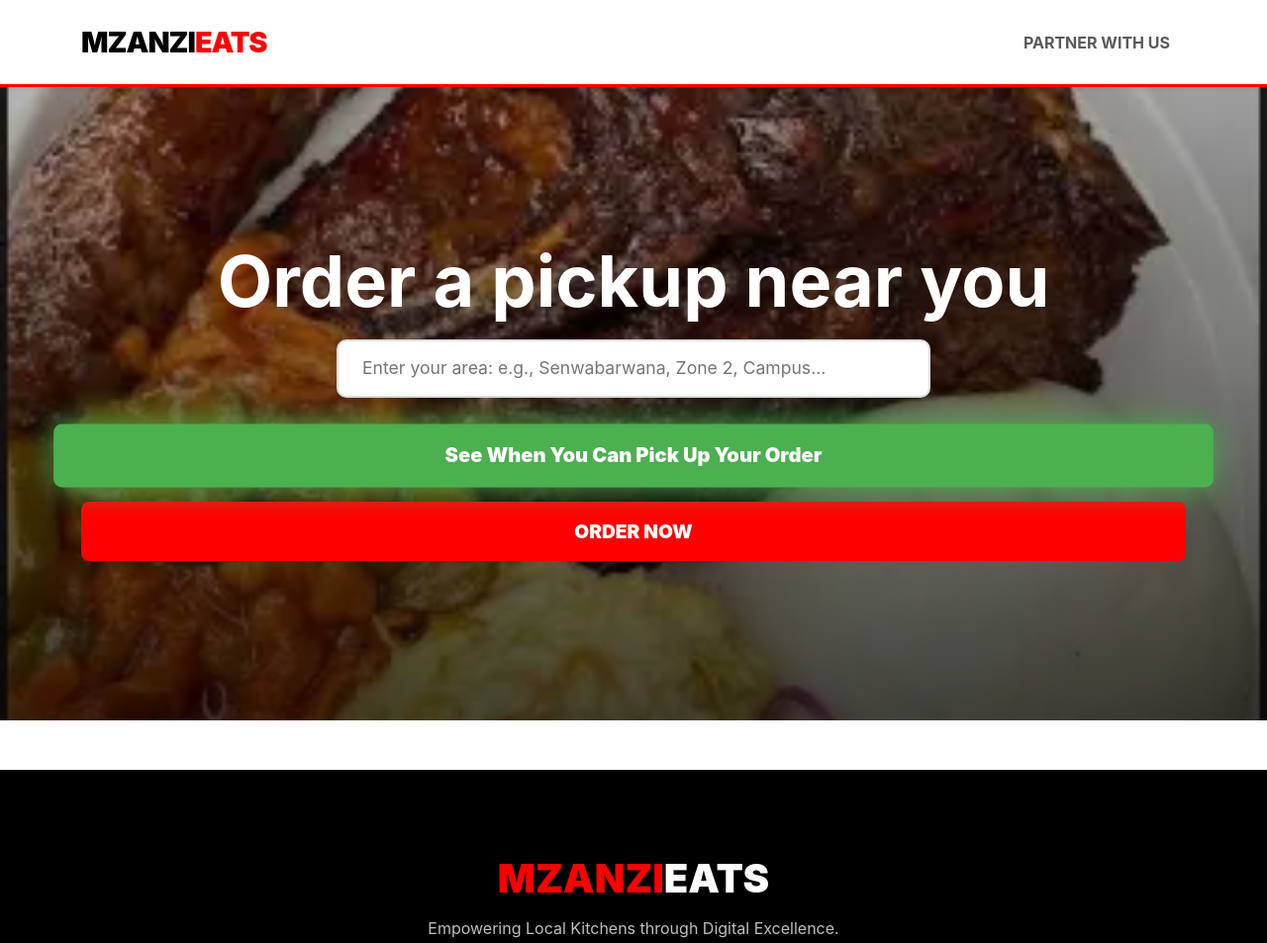
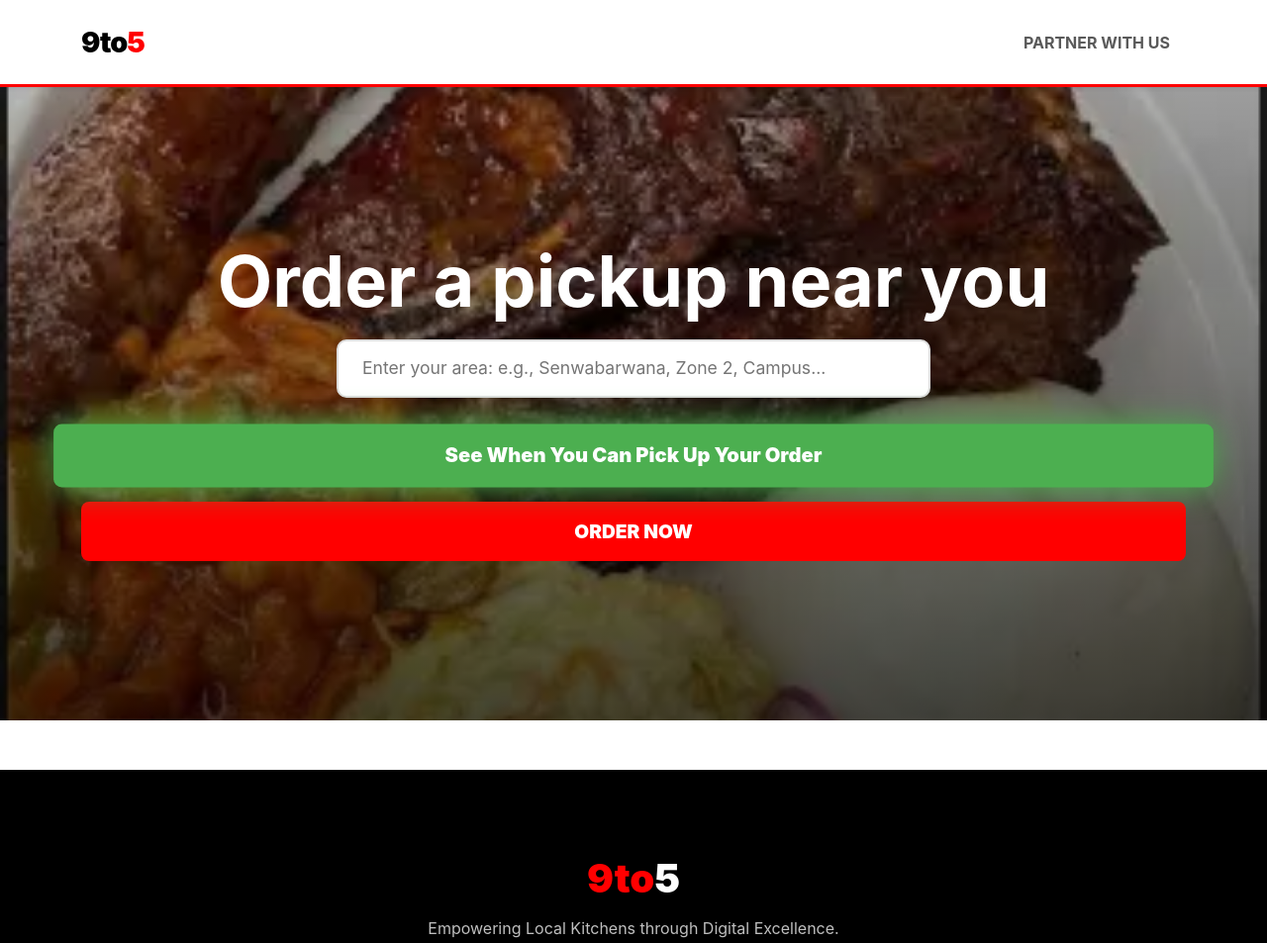
Before and after one commit to Risen199/cooking-hub, a website: page index.html in a window 1280 px wide. Shown: the top 953 px of the page at 99% size. Drawn offline with nearby package versions, Linux system fonts and the light colour scheme.

Commit message:
Fix: Replace Mzanzi Eats with 9to5

```diff
--- a/index.html
+++ b/index.html
@@ -3,7 +3,7 @@
 <head>
   <meta charset="UTF-8" />
   <meta name="viewport" content="width=device-width, initial-scale=1.0"/>
-  <title>Mzanzi Eats — Township Food Delivered</title>
+  <title>9to5 — Township Food Delivered</title>
   <link href="https://cdn.jsdelivr.net/npm/bootstrap@5.3.3/dist/css/bootstrap.min.css" rel="stylesheet" />
   <style>
     :root {
@@ -117,7 +117,7 @@
   <!-- Navigation -->
   <nav class="navbar navbar-expand-lg sticky-top shadow-sm">
     <div class="container">
-      <a class="navbar-brand" href="index.html">MZANZI<span class="brand-red">EATS</span></a>
+      <a class="navbar-brand" href="index.html">9to<span class="brand-red">5</span></a>
       <button class="navbar-toggler" type="button" data-bs-toggle="collapse" data-bs-target="#mainNav">
         <span class="navbar-toggler-icon"></span>
       </button>
@@ -153,7 +153,7 @@
   <!-- Footer -->
   <footer class="big-footer text-center">
     <div class="container">
-      <div class="footer-logo mb-2">MZANZI<span class="text-white">EATS</span></div>
+      <div class="footer-logo mb-2">9to<span class="text-white">5</span></div>
       <p class="text-white opacity-75 mb-5">Empowering Local Kitchens through Digital Excellence.</p>
 
       <div class="row justify-content-center">
--- a/package.json
+++ b/package.json
@@ -18,6 +18,7 @@
   },
   "homepage": "https://github.com/Risen199/cooking-hub#readme",
   "dependencies": {
+    "@supabase/supabase-js": "^2.95.3",
     "node-fetch": "^3.3.2"
   }
 }
```
Also changed, not shown: hub.html (+2 -2 lines), store-view.html (+1 -1 lines), 1 other file.
